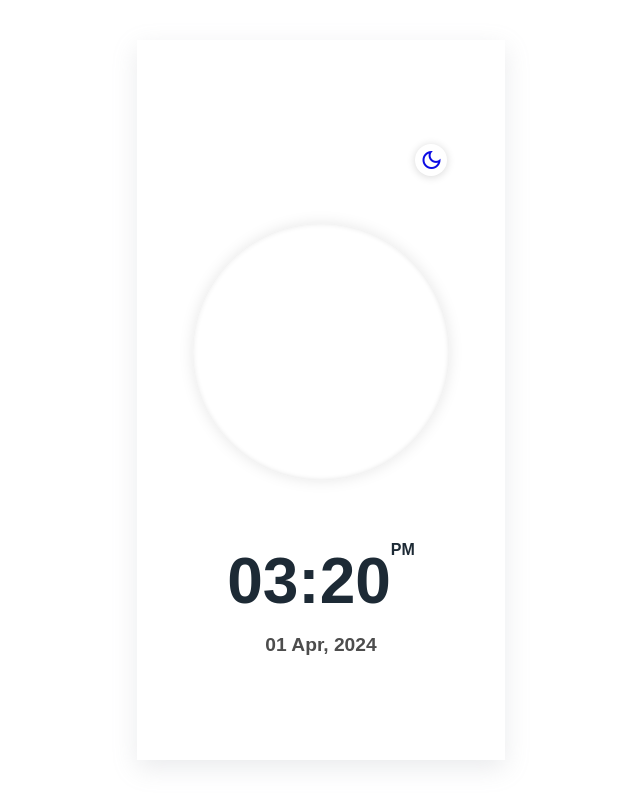
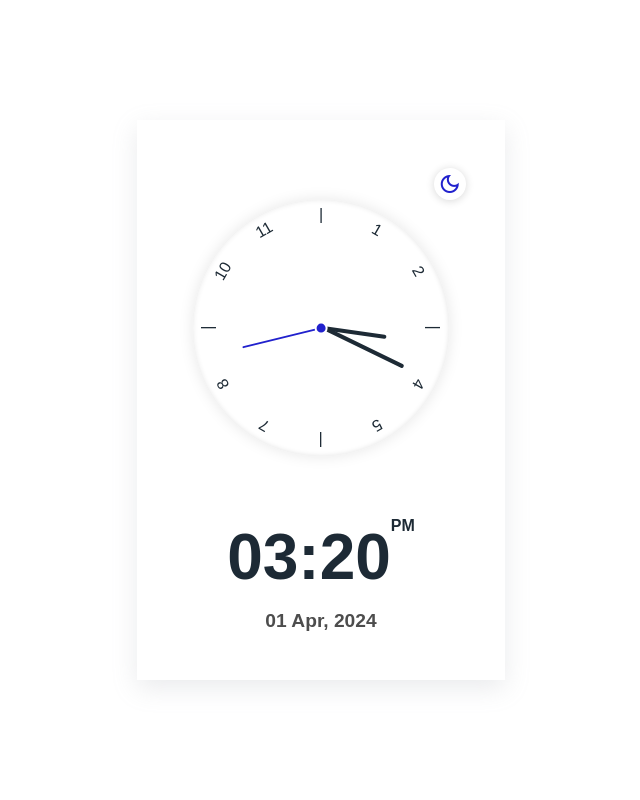
Before and after one commit to nikhiljain14/JS-Projects, a plain HTML site: page 6. Clock/index.html in a window 1280 px wide. Shown: the whole page, without its empty margins (319-959 px from the left). Drawn offline with nearby package versions, Linux system fonts and the light colour scheme.

Commit message:
analog clock  added

```diff
--- a/6. Clock/app.js
+++ b/6. Clock/app.js
@@ -5,8 +5,9 @@ const mode = document.querySelector(".mode");
 const lightMode = document.querySelector(".light-mode");
 const darkMode = document.querySelector(".dark-mode");
 const body = document.querySelector("body");
-
-console.log(mode, lightMode, darkMode);
+const hoursElm = document.querySelector(".hours");
+const minutesElm = document.querySelector(".minutes");
+const secondsElm = document.querySelector(".seconds");
 
 const months = [
   "Jan",
@@ -23,6 +24,7 @@ const months = [
   "Dec",
 ];
 
+//function for setting current time
 function setTime() {
   let d = new Date();
   let year = d.getFullYear();
@@ -42,10 +44,22 @@ function setTime() {
   dateInfo.innerHTML = `${date < 10 ? "0" + date : date} ${
     months[month]
   }, ${year}`;
+
+  hoursElm.style.transform = `rotate(${scale(hours, 1, 12, 0, 360)}deg)`;
+  minutesElm.style.transform = `rotate(${scale(minutes, 1, 60, 0, 360)}deg)`;
+  secondsElm.style.transform = `rotate(${scale(seconds, 0, 59, 0, 360)}deg)`;
 }
 
-setInterval(() => setTime(), 100);
+//function for mapping a range of numbers to another range of numbers
+function scale(number, inMin, inMax, outMin, outMax) {
+  return ((number - inMin) * (outMax - outMin)) / (inMax - inMin) + outMin;
+}
 
+setTime();
+setInterval(() => setTime(), 1000);
+
+
+// dark mode and light mode goes here
 mode.addEventListener("click", () => {
   if (body.classList.contains("dark")) {
     body.classList.remove("dark");
--- a/6. Clock/index.html
+++ b/6. Clock/index.html
@@ -24,7 +24,24 @@
         <span class="material-symbols-outlined dark-mode"> dark_mode </span>
         <span class="material-symbols-outlined light-mode"> light_mode </span>
       </div>
-      <div class="clock"></div>
+      <div class="clock">
+        <div class="point"></div>
+        <div class="hand hours"></div>
+        <div class="hand minutes"></div>
+        <div class="hand seconds"></div>
+        <div class="num num1">1</div>
+        <div class="num num2">2</div>
+        <div class="num num3">|</div>
+        <div class="num num4">4</div>
+        <div class="num num5">5</div>
+        <div class="num num6">|</div>
+        <div class="num num7">7</div>
+        <div class="num num8">8</div>
+        <div class="num num9">|</div>
+        <div class="num num10">10</div>
+        <div class="num num11">11</div>
+        <div class="num num12">|</div>
+      </div>
       <div class="time"></div>
       <div class="date"></div>
     </div>
--- a/6. Clock/style.css
+++ b/6. Clock/style.css
@@ -2,6 +2,7 @@
   --primary-color: #fff;
   --secondary-color: #1d2a35;
   --grey: rgb(77, 77, 77);
+  --blue: rgb(33, 33, 205);
 }
 
 * {
@@ -15,7 +16,7 @@ body {
   display: flex;
   justify-content: center;
   align-items: center;
-  height: 100vh;
+  min-height: 100dvh;
 }
 
 .container {
@@ -23,7 +24,7 @@ body {
   flex-direction: column;
   justify-content: center;
   align-items: center;
-  height: 90vh;
+  padding: 3rem 0;
   width: 23rem;
   position: relative;
   background-color: var(--primary-color);
@@ -39,14 +40,14 @@ body {
 
 .mode {
   position: relative;
-  right: -30%;
+  right: -35%;
   font-size: 1.2rem;
   border-radius: 50%;
   height: 2rem;
   width: 2rem;
   box-shadow: rgba(0, 0, 0, 0.16) 0px 1px 8px;
   cursor: pointer;
-  color: rgb(12, 12, 228);
+  color: var(--blue);
   display: flex;
   align-items: center;
   justify-content: center;
@@ -64,7 +65,94 @@ body {
   height: 16rem;
   width: 16rem;
   border-radius: 50%;
-  margin-top: 3rem;
+  position: relative;
+  padding: 1rem;
+  display: flex;
+  justify-content: center;
+  align-items: center;
+}
+
+.point {
+  position: absolute;
+  top: 50%;
+  left: 50%;
+  transform: translate(-50%, -50%);
+  height: 0.8rem;
+  width: 0.8rem;
+  border: 2px solid var(--primary-color);
+  border-radius: 50%;
+  background-color: var(--blue);
+  z-index: 10;
+}
+
+.hand {
+  --rotate: 0;
+  position: absolute;
+  bottom: 50%;
+  left: 50%;
+  border-top-left-radius: 2px;
+  border-top-right-radius: 2px;
+  transform: translateX(-50%) rotate(0deg);
+  transform-origin: bottom;
+  width: 4px;
+  background-color: var(--secondary-color);
+}
+
+.hours {
+  height: 25%;
+}
+
+.minutes {
+  height: 35%;
+}
+
+.seconds {
+  height: 32%;
+  width: 2px;
+  background-color: var(--blue);
+}
+
+.num {
+  --rotate: 0;
+  position: absolute;
+  height: 95%;
+  width: 95%;
+  text-align: center;
+  transform: rotate(var(--rotate));
+}
+
+.num1 {
+  --rotate: 30deg;
+}
+.num2 {
+  --rotate: 60deg;
+}
+.num3 {
+  --rotate: 90deg;
+}
+.num4 {
+  --rotate: 120deg;
+}
+.num5 {
+  --rotate: 150deg;
+}
+.num6 {
+  --rotate: 180deg;
+}
+.num7 {
+  --rotate: 210deg;
+}
+.num8 {
+  --rotate: 240deg;
+}
+.num9 {
+  --rotate: 270deg;
+}
+.num10 {
+  --rotate: 300deg;
+}
+.num11 {
+  --rotate: 330deg;
 }
 
 .time {
@@ -87,7 +175,7 @@ body {
 
 @media screen and (max-width: 768px) {
   .container {
-    height: 100vh;
+    min-height: 100dvh;
     width: 100%;
   }
 }
```
